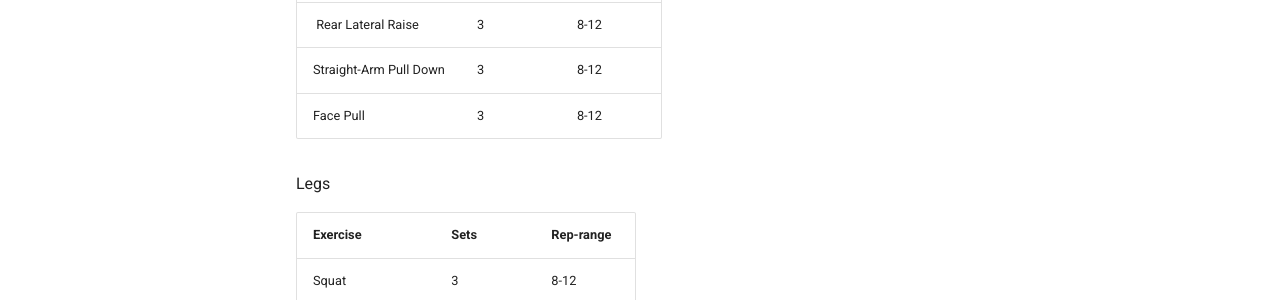
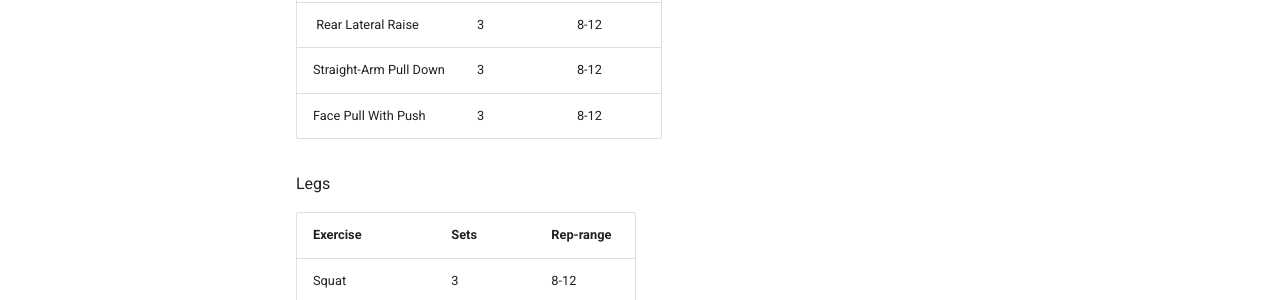
Before and after one commit to TheNewThinkTank/fitness-tracker, an MkDocs documentation site: the page built from docs/project_docs/Workout-Programs/workout-programs-detail.md, in a window 1280 px wide and 900 px high, scrolled down 922 px. Shown: the part 158-458 px from the top of the window. Built offline with MkDocs 1.6.1 and Material for MkDocs 9.7.7, drawn with Linux system fonts in a browser that asks for light colours.

Commit message:
docs: update facepull exercise for pull split in pgm 11

```diff
--- a/docs/project_docs/Workout-Programs/pgm-11/pull.html
+++ b/docs/project_docs/Workout-Programs/pgm-11/pull.html
@@ -148,7 +148,7 @@
       </table>
     </div>
     <div class="exercise">
-      <h2>Facepull</h2>
+      <h2>Facepull With Push</h2>
       <table>
         <thead>
           <tr>
--- a/docs/project_docs/Workout-Programs/workout-program-detail.yml
+++ b/docs/project_docs/Workout-Programs/workout-program-detail.yml
@@ -45,7 +45,7 @@ program_11:
     seated_row: 3 sets of 8-12 reps
     rear_lateral_raise: 3 sets of 8-12 reps
     straight_arm_pull_down: 3 sets of 8-12 reps
-    face_pull: 3 sets of 8-12 reps
+    face_pull_w_push: 3 sets of 8-12 reps
   legs:
     squat: 3 sets of 8-12 reps
     deadlift: 3 sets of 8-12 reps
--- a/docs/project_docs/Workout-Programs/workout-programs-detail.md
+++ b/docs/project_docs/Workout-Programs/workout-programs-detail.md
@@ -26,7 +26,7 @@
     | Seated Cable Row       | 3    | 8-12      |
     | Rear Lateral Raise     | 3    | 8-12      |
     | Straight-Arm Pull Down | 3    | 8-12      |
-    | Face Pull              | 3    | 8-12      |
+    | Face Pull With Push    | 3    | 8-12      |
 
     Legs
 
```
